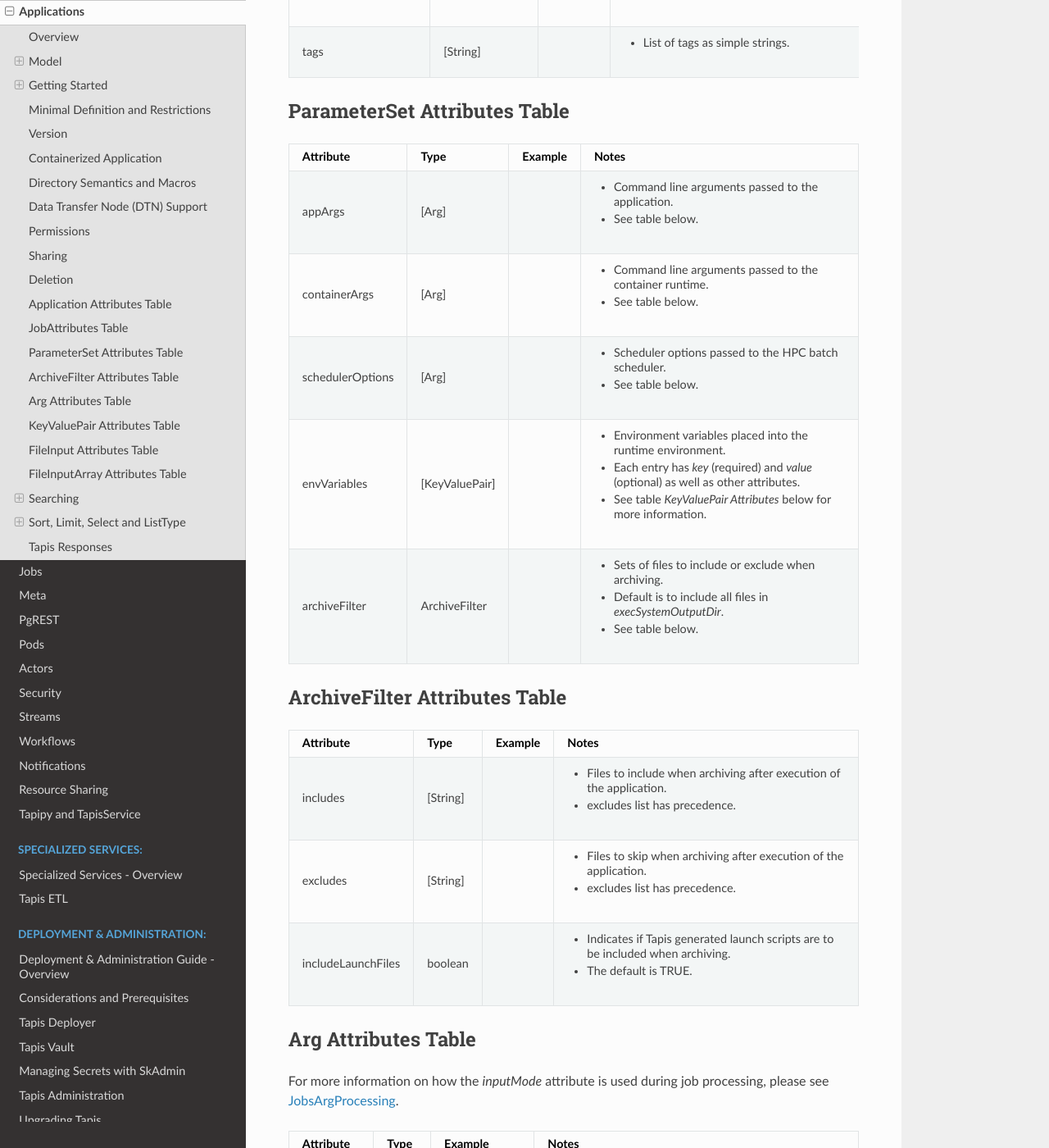
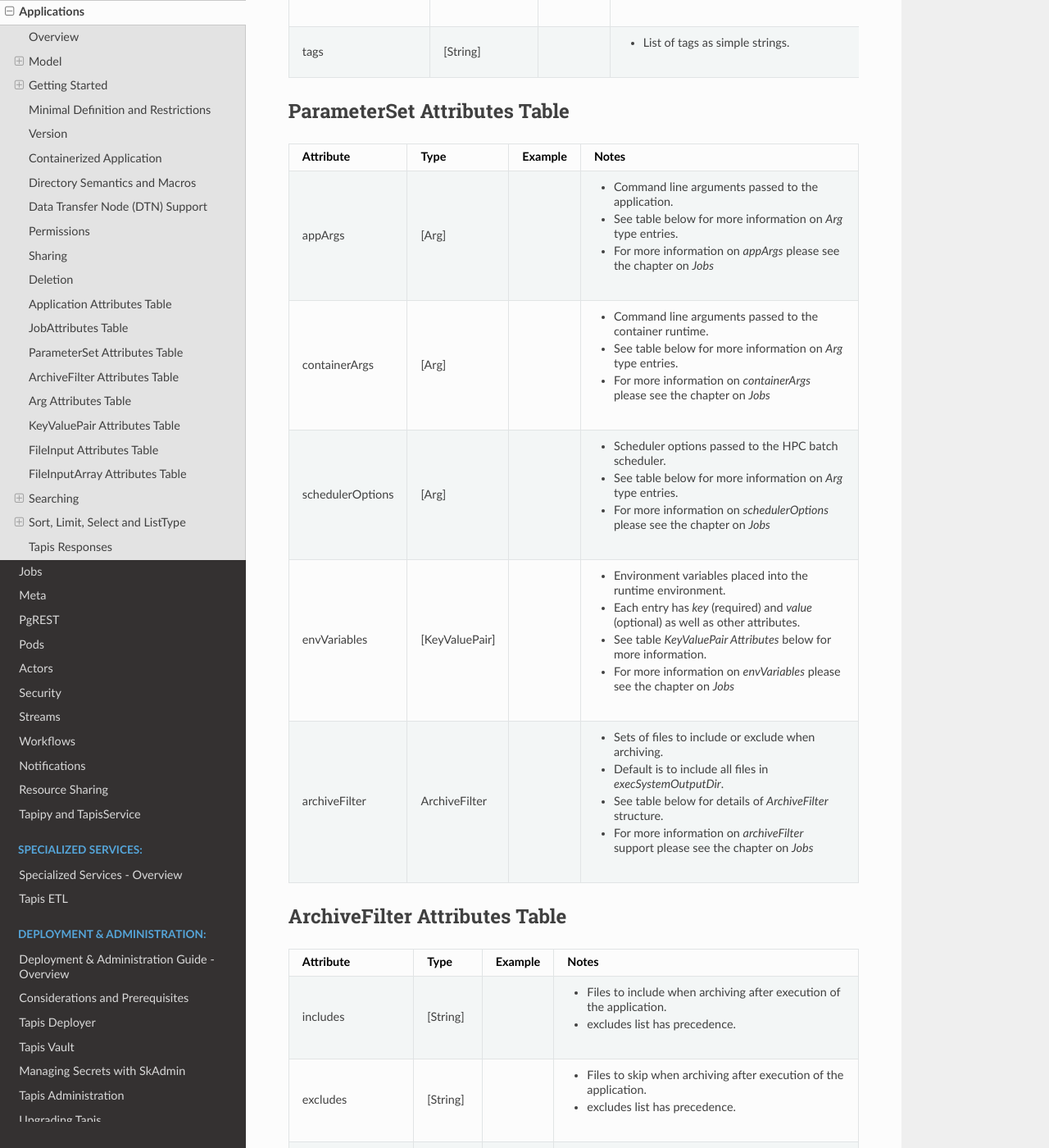
Before and after one commit to tapis-project/documentation, a Sphinx documentation site: the page built from source/technical/apps.rst, in a window 1280 px wide and 1400 px high, scrolled down 16121 px. Shown: the whole window at 82% size. Built offline with Sphinx 7.4.7 and the Read the Docs theme 2.0.0, drawn with Linux system fonts in a browser that asks for light colours.

Commit message:
Apps: Add references to Jobs chapter for ParameterSet attributes table.

```diff
--- a/source/technical/apps.rst
+++ b/source/technical/apps.rst
@@ -660,21 +660,26 @@ ParameterSet Attributes Table
 | Attribute           | Type           | Example              | Notes                                                                                |
 +=====================+================+======================+======================================================================================+
 | appArgs             | [Arg]          |                      | - Command line arguments passed to the application.                                  |
-|                     |                |                      | - See table below.                                                                   |
+|                     |                |                      | - See table below for more information on *Arg* type entries.                        |
+|                     |                |                      | - For more information on *appArgs* please see the chapter on *Jobs*                 |
 +---------------------+----------------+----------------------+--------------------------------------------------------------------------------------+
 | containerArgs       | [Arg]          |                      | - Command line arguments passed to the container runtime.                            |
-|                     |                |                      | - See table below.                                                                   |
+|                     |                |                      | - See table below for more information on *Arg* type entries.                        |
+|                     |                |                      | - For more information on *containerArgs* please see the chapter on *Jobs*           |
 +---------------------+----------------+----------------------+--------------------------------------------------------------------------------------+
 | schedulerOptions    | [Arg]          |                      | - Scheduler options passed to the HPC batch scheduler.                               |
-|                     |                |                      | - See table below.                                                                   |
+|                     |                |                      | - See table below for more information on *Arg* type entries.                        |
+|                     |                |                      | - For more information on *schedulerOptions* please see the chapter on *Jobs*        |
 +---------------------+----------------+----------------------+--------------------------------------------------------------------------------------+
 | envVariables        | [KeyValuePair] |                      | - Environment variables placed into the runtime environment.                         |
 |                     |                |                      | - Each entry has *key* (required) and *value* (optional) as well as other attributes.|
 |                     |                |                      | - See table *KeyValuePair Attributes* below for more information.                    |
+|                     |                |                      | - For more information on *envVariables* please see the chapter on *Jobs*            |
 +---------------------+----------------+----------------------+--------------------------------------------------------------------------------------+
 | archiveFilter       | ArchiveFilter  |                      | - Sets of files to include or exclude when archiving.                                |
 |                     |                |                      | - Default is to include all files in *execSystemOutputDir*.                          |
-|                     |                |                      | - See table below.                                                                   |
+|                     |                |                      | - See table below for details of *ArchiveFilter* structure.                          |
+|                     |                |                      | - For more information on *archiveFilter* support please see the chapter on *Jobs*   |
 +---------------------+----------------+----------------------+--------------------------------------------------------------------------------------+
 
 ------------------------------
```
